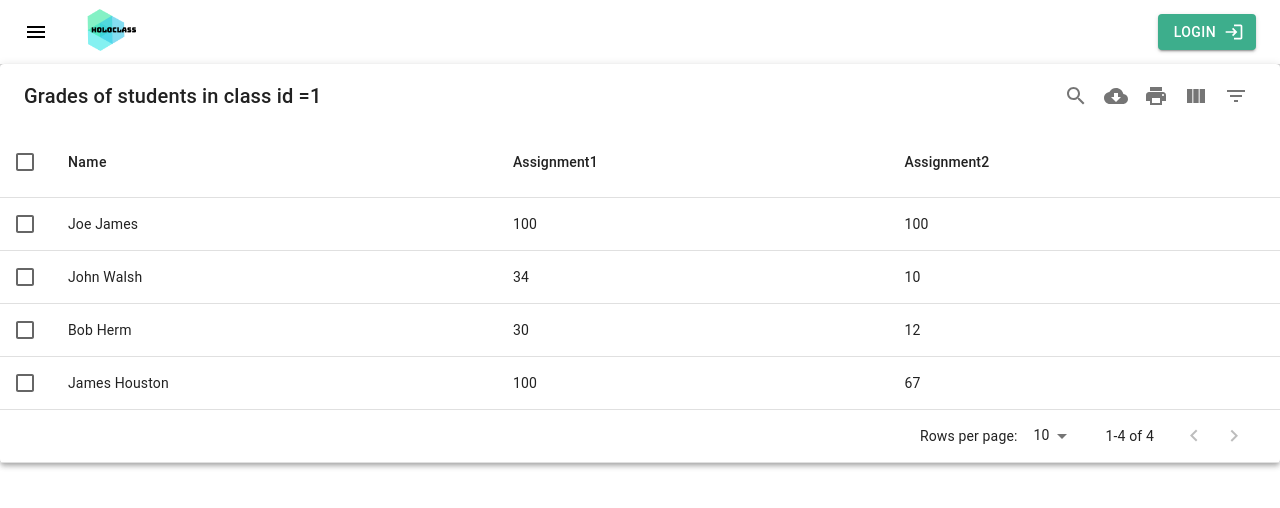
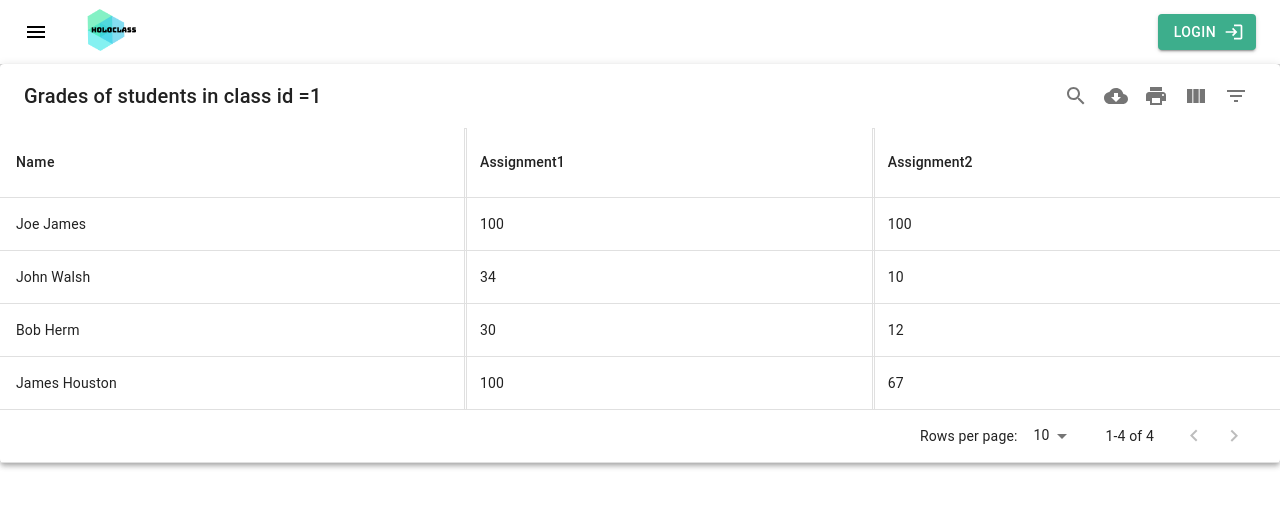
Before and after one commit to LnlyPineapple27/Classrooms-management-website, a React (Create React App) app: page /classrooms/1/scoreboard in a window 1280 px wide. Shown: the top 508 px of the page. Built offline with nearby package versions, Linux system fonts and the light colour scheme; no server answers.

Commit message:
Add separator in grades columns

```diff
--- a/src/Components/GradeBoard/index.jsx
+++ b/src/Components/GradeBoard/index.jsx
@@ -42,9 +42,7 @@ const columns = [
     { name: "James Houston", assignment1: 100, assignment2: 67 },
    ];
 
-   const options = {
-     filterType: 'checkbox',
-   };
+
 
     let params = useParams();
     return (
@@ -53,7 +51,14 @@ const columns = [
                 title={"Grades of students in class id =" + params.classroomId}
                 data={data}
                 columns={columns}
-                //options={options}
+                options={{
+                    search: true,
+                    fixedHeader: true,
+                    selectableRows: false,
+                    filter: true,
+                    filterType: "dropdown",
+                    resizableColumns: true
+                }}
             />
         </ThemeProvider>
     );
```
